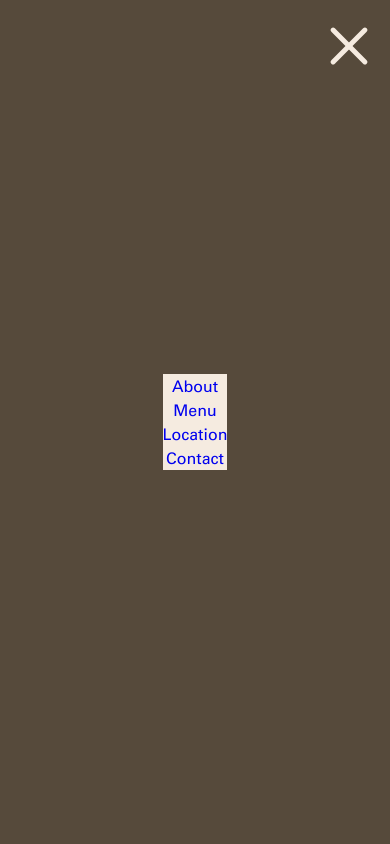
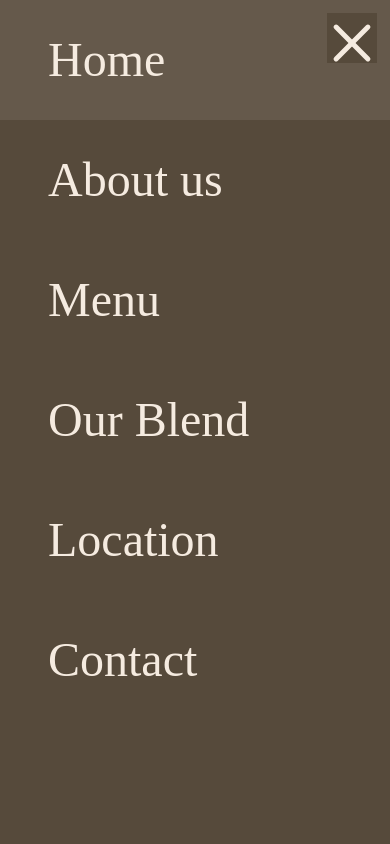
Before and after one commit to matthxu/cafe, a plain HTML site: page index.html in a window 390 px wide. Both pictures are taken after a click on the element 349 px from the left and 41 px from the top of the page. Shown: the top 844 px of the page. Drawn offline with Linux system fonts and the light colour scheme; a web font is replaced by a local one.

Commit message:
Updated hamburger menu styling

```diff
--- a/css/main.css
+++ b/css/main.css
@@ -91,24 +91,31 @@ header .main-nav {
     background-color: var(--accent);
     height: 100vh;
     width: 100%;
-    max-width: 450px;
+    max-width: 20vw;
     position: fixed;
     top: 0;
     right: -450px;
     display: flex;
     flex-direction: column;
-    justify-content: center;
-    align-items: center;
-    text-align: center;
-    font-size: 3rem;
-    transition: 0.3 ease;
+    text-align: left;
+    transition: 0.4s ease-in;
 }
 .off-screen-menu.active {
     right: 0;
 }
+.off-screen-menu p {
+    background-color: var(--accent);
+    color: var(--primary);
+    font-size: 3rem;
+    font-family: var(--formal);
+    padding: 1em;
+}
+.off-screen-menu p:hover {
+    opacity: 0.9;
+}
 .ham-menu {
-    padding: 1rem;
-    /* display: flex; */
+    padding: 0.8rem;
+    display: flex;
 }
 .sub-ham-menu {
     height: 50px;
@@ -557,6 +564,10 @@ input:focus {
         display: flex;
         flex-direction: column;
     }
+    .off-screen-menu {
+        max-width: 450px;
+    }
+
     #hero {
         display: flex;
         flex-direction: column-reverse;
@@ -611,6 +622,9 @@ input:focus {
     .center-text {
         margin-top: 2em;
     }
+    .off-screen-menu {
+        max-width: 450px;
+    }
     .hero-btn {
         color: var(--primary);
         background-color: var(--accent);
--- a/index.html
+++ b/index.html
@@ -36,20 +36,24 @@
                 </a>
             </nav>
             <div class="off-screen-menu">
-                <ul>
+                <a href="#">
+                    <p>Home</p>
+                </a>
                 <a href="#about-page">
-                        <div><p>About</p></div>
+                    <p>About us</p>
                 </a>
                 <a href="#menu-page">
-                        <div><p>Menu</p></div>
+                    <p>Menu</p>
+                </a>
+                <a href="#products-page">
+                    <p>Our Blend</p>
                 </a>
                 <a href="#location-page">
-                        <div><p>Location</p></div>
+                    <p>Location</p>
                 </a>
                 <a href="#contact-page">
-                        <div><p>Contact</p></div>
+                    <p>Contact</p>
                 </a>
-                </ul>
             </div>
             <nav class="ham-menu">
                 <div class="sub-ham-menu">
```
Lines whose indentation alone changed are shown as unchanged.
